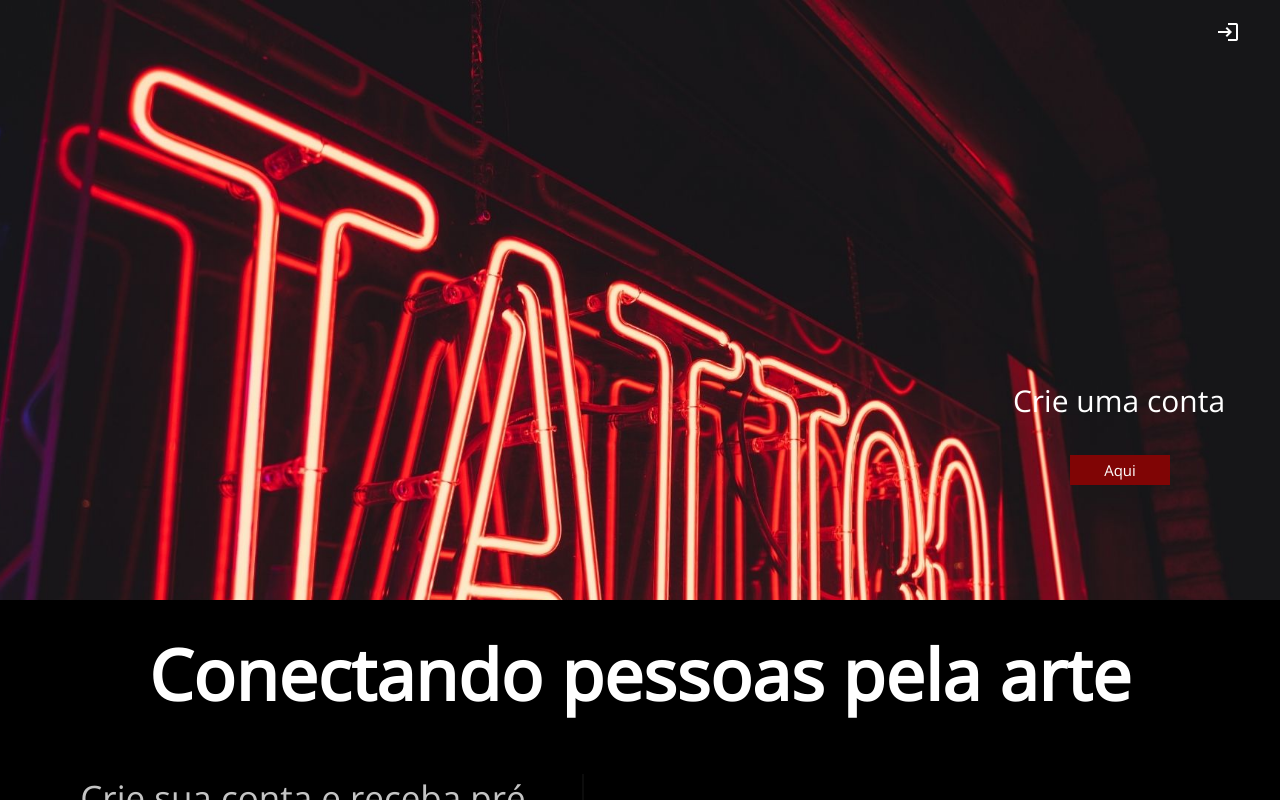
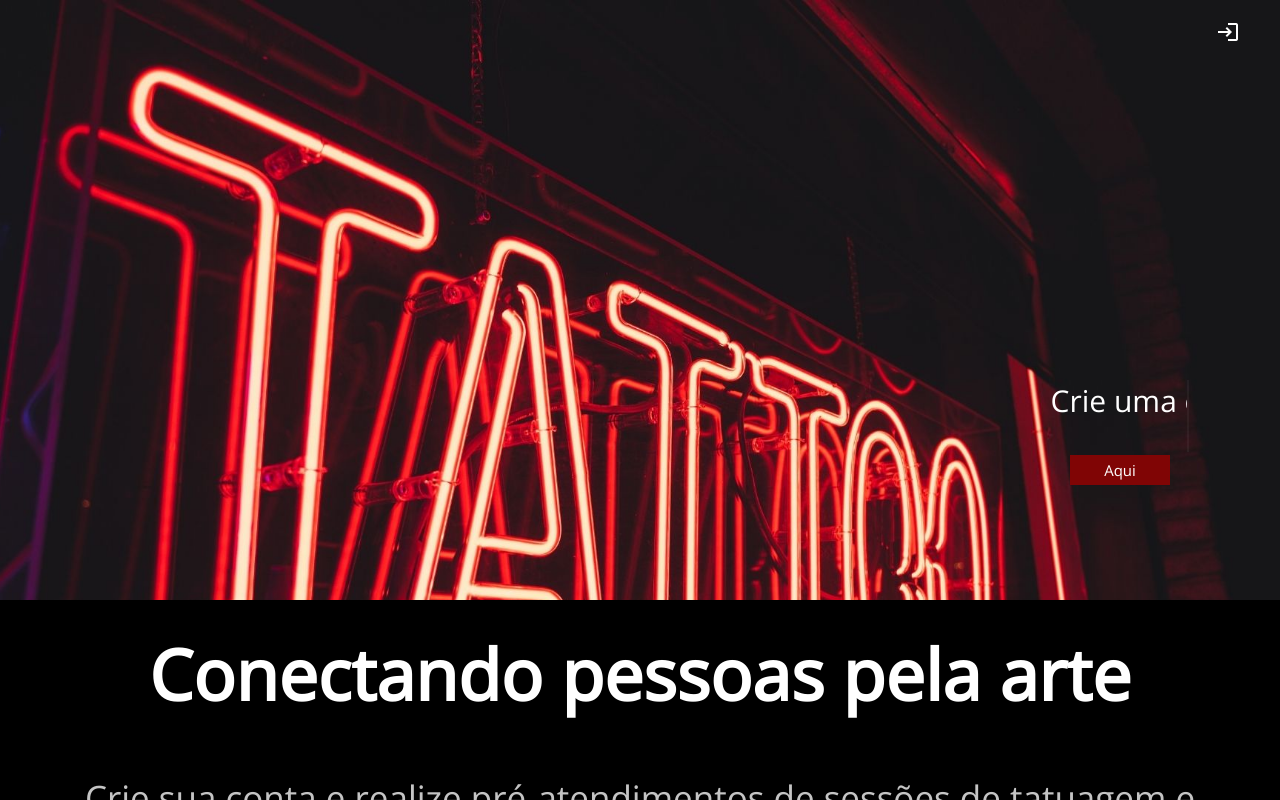
Before and after one commit to CibeleMartins/TattooArtStudio-M5, a React (Create React App) app: page / in a window 1280 px wide. Built offline with nearby package versions, Linux system fonts and the light colour scheme.

Commit message:
:package: feat: Implementa Home
Refatoramento de animações e tamanhos no module css

```diff
--- a/src/pages/Home.jsx
+++ b/src/pages/Home.jsx
@@ -27,7 +27,7 @@ return (
 
           <div className={styles.text_button}>
             <div className={styles.elements}>
-              <p className={styles.blink}>Crie uma conta</p>
+              <p className={styles.writes_animation}>Crie uma conta</p>
             </div>
 
               <div className={styles.elements}>
@@ -42,7 +42,7 @@ return (
         <div className={styles.text_two}>
 
           <h1>Conectando pessoas pela arte</h1>
-          <p className={styles.writes_animation}>Crie sua conta e receba pré-atendimentos de sessões de tatuagem e solicitações de orçamento de todo o Brasil</p>
+          <p>Crie sua conta e realize pré-atendimentos de sessões de tatuagem e solicitações de orçamento de todo o Brasil</p>
 
         </div>
 
--- a/src/pages/Home.module.css
+++ b/src/pages/Home.module.css
@@ -95,10 +95,8 @@ h1 {
   font-family: 'Open Sans', sans-serif;
   color: #C4C4C4;
   font-size: 35px;
-  width: 75%;
+  width: 100%;
   height: 100px;
-  margin-left: 35px;
-  border-right: 2px solid #C4C4C4;
   overflow: hidden;
   white-space:pre-wrap;
 
@@ -124,12 +122,6 @@ h3:hover{
 
   filter: blur(0);
   animation: word 2s ease-in-out infinite alternate;
-
-}
-
-.blink {
-
-  animation: blinkCursor 500ms infinite normal;
 
 }
 
```
